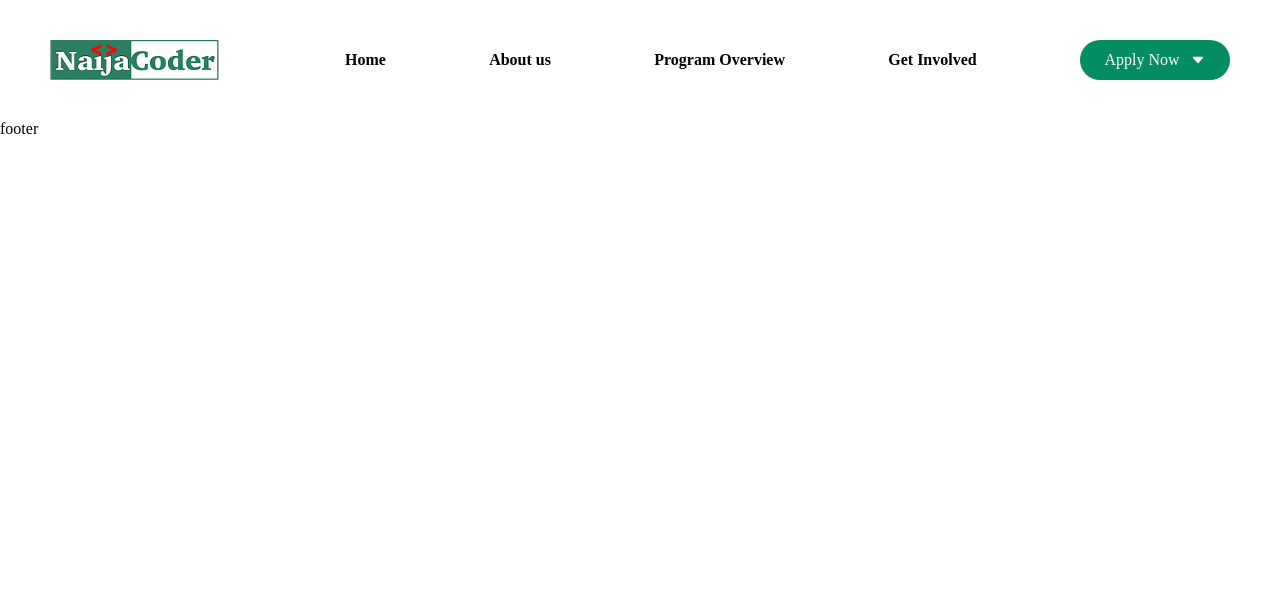
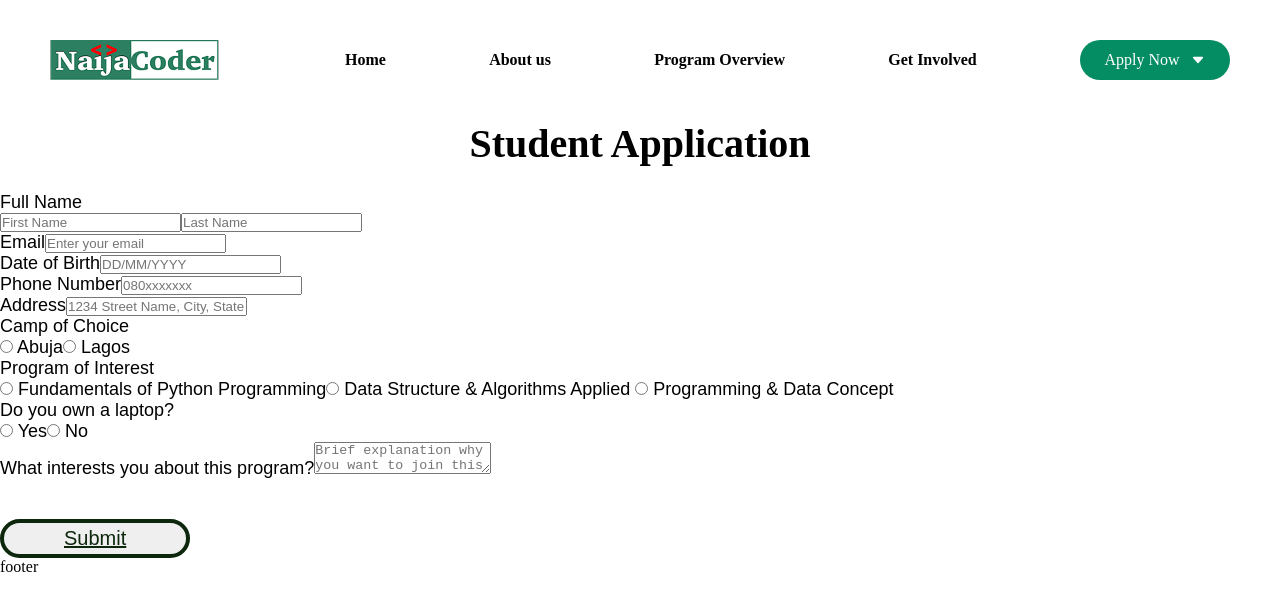
Before and after one commit to Caezar-coder/Najia-coders, a React (Vite) app: page /Student_signup in a window 1280 px wide. Shown: the top 610 px of the page. Built offline with nearby package versions, Linux system fonts and the light colour scheme.

Commit message:
student signup updated

```diff
--- a/src/Auth/Student_signup/Student_Signup.jsx
+++ b/src/Auth/Student_signup/Student_Signup.jsx
@@ -2,9 +2,65 @@ import React from 'react'
 
 const Student_Signup = () => {
   return (
-    <div>
+    <div className="signup-container">
+    <div className="signup-box">
+      <h2 style={{ color: "black", fontSize: "40px", textAlign: "center", paddingBottom: "25px" }}>Student Application</h2>
+      <form className="signup-form">
+        <div className="input-group full-name">
+          <label>Full Name</label>
+          <div className="name-fields">
+            <input type="text" placeholder="First Name" />
+            <input type="text" placeholder="Last Name" />
+          </div>
+        </div>
+        <div className="input-group">
+          <label>Email</label>
+          <input type="email" placeholder="Enter your email" />
+        </div>
+        <div className="input-group">
+          <label>Date of Birth</label>
+          <input type="text" placeholder="DD/MM/YYYY" />
+        </div>
+        <div className="input-group">
+          <label>Phone Number</label>
+          <input type="text" placeholder="080xxxxxxx" />
+        </div>
+        <div className="input-group">
+          <label>Address</label>
+          <input type="text" placeholder="1234 Street Name, City, State" />
+        </div>
 
+        <div className="input-group">
+          <label>Camp of Choice</label>
+          <div className="checkbox-group">
+            <label><input type="radio" name="camp" value="abuja" /> Abuja</label>
+            <label><input type="radio" name="camp" value="lagos" /> Lagos</label>
+          </div>
+        </div>
+        <div className="input-group">
+          <label>Program of Interest</label>
+          <div className="checkbox-group">
+            <label><input type="radio" name="program" value="python" /> Fundamentals of Python Programming</label>
+            <label><input type="radio" name="program" value="data-structures" /> Data Structure & Algorithms Applied </label>
+            <label><input type="radio" name="program" value="programming-data" /> Programming & Data Concept     </label>
+          </div>
+        </div>
+        <div className="input-group">
+          <label>Do you own a laptop?</label>
+          <div className="checkbox-group">
+            <label><input type="radio" name="laptop" value="yes" /> Yes</label>
+            <label><input type="radio" name="laptop" value="no" /> No</label>
+          </div>
+        </div>
+        <div className="input-group">
+          <label>What interests you about this program?</label>
+          <textarea className="textarea-input" placeholder="Brief explanation why you want to join this program" ></textarea>
+        </div>
+        <button type="submit" className="signup-button">Submit</button>
+      </form>
     </div>
+
+  </div>
   )
 }
 
--- a/src/Auth/Student_signup/Student_signup.css
+++ b/src/Auth/Student_signup/Student_signup.css
@@ -0,0 +1,131 @@
+.signup-container {
+    display: flex;
+    justify-content: center;
+    align-items: center;
+    height: 100vh;
+    background-color: #f3f4f6;
+
+    overflow-y: auto;
+    padding: 20px;
+  }
+
+  .signup-box {
+    padding: 2rem;
+    text-align: left;
+    max-width: 700px;
+    width: 100%;
+    max-height: 90vh;
+  }
+
+  .signup-form {
+    display: flex;
+    flex-direction: column;
+    gap: 1rem;
+  }
+
+  .input-group {
+    display: flex;
+    flex-direction: column;
+    align-items: flex-start;
+    padding-bottom: 20px;
+    width: 100%;
+    gap: 10px;
+  }
+
+
+  .input-group label {
+    font-weight: bold;
+
+  }
+
+  .input-group input,
+  .input-group select,
+  .input-group textarea {
+    width: 100%;
+    padding: 0.5rem;
+    border: 1px solid #ccc;
+    border-radius: 7px;
+    gap: 10px;
+  }
+
+  .full-name {
+    display: flex;
+    flex-direction: column;
+    align-items: flex-start;
+  }
+
+  .name-fields {
+    display: flex;
+    gap: 10px;
+    width: 100%;
+    border-radius: 7px;
+  }
+
+  .name-fields input {
+    flex: 1;
+    padding: 0.5rem;
+    border: 1px solid #ccc;
+  }
+
+  .checkbox-group {
+    width: 100%;
+    display: flex;
+    flex-direction: column;
+    align-items: flex-start;
+    gap: 8px;
+  }
+
+  .checkbox-group label {
+    display: flex;
+    align-items: center;
+    gap: 15px;
+    font-size: 14px;
+    color: #4a4a4a;
+    justify-content: flex-start;
+    flex-direction: row-reverse;
+    white-space: nowrap;
+  }
+  .checkbox-group input[type="radio"] {
+    margin-right: 10px;
+    align-self: flex-start;
+    appearance: none;
+    width: 14px;
+    height: 14px;
+    border: 2px solid green;
+    border-radius: 50%;
+    display: inline-block;
+    position: relative;
+    background-color: white;
+    cursor: pointer;
+  }
+
+  .checkbox-group input[type="radio"]:checked {
+    background-color: black;
+    border: 1px solid green;
+  }
+
+
+  .textarea-input {
+    width: 100%;
+    height: 200px;
+    resize: none;
+    border-radius: 10px;
+    padding-inline: 10px;
+    padding-top:  10px;
+  }
+
+  .signup-button {
+    background-color: green;
+    color: white;
+    border-radius: 10px;
+    width: 20%;
+    height: 35px;
+    cursor: pointer;
+    font-size: 1rem;
+
+  }
+
+  .signup-button:hover {
+    background-color: rgb(63, 146, 63);
+
+  }
```
